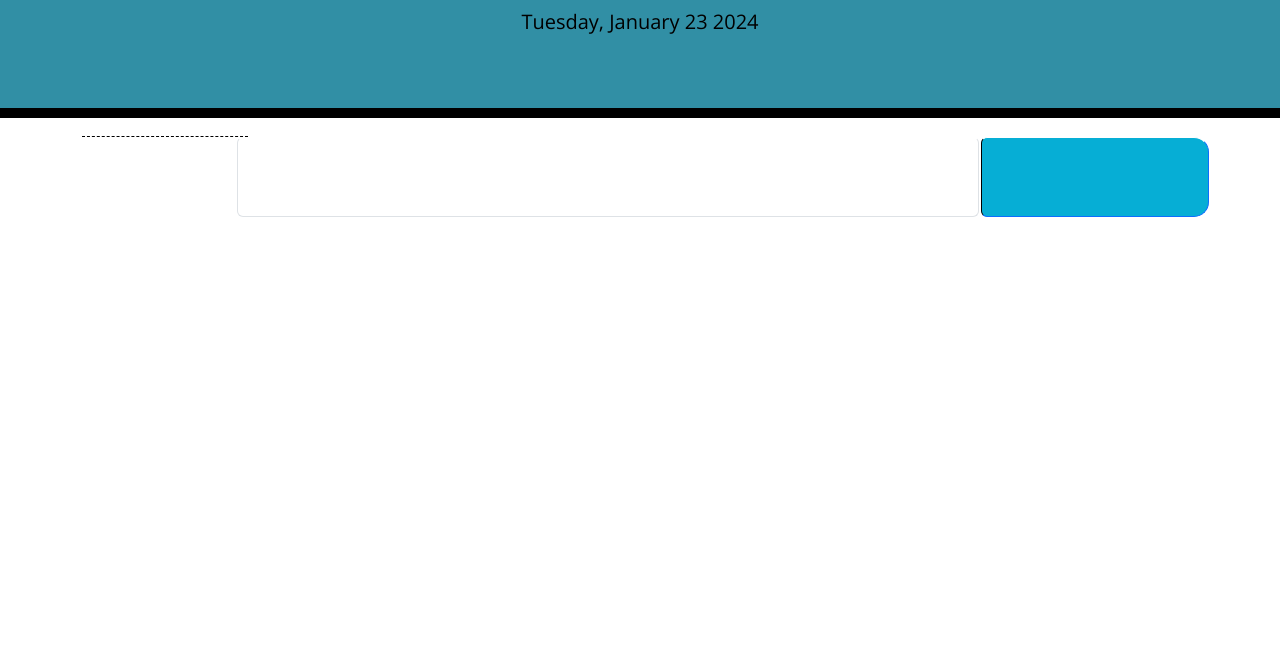
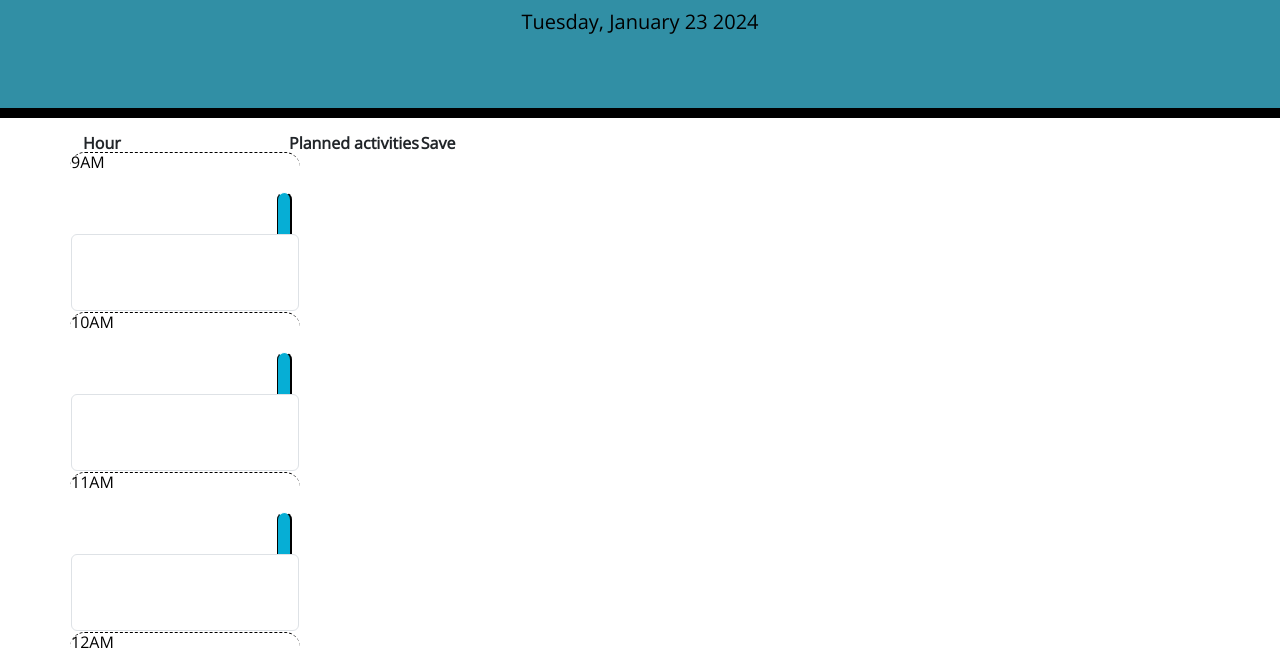
Before and after one commit to GabiDragh/Work-Day-Scheduler, a plain HTML site: page index.html in a window 1280 px wide. Shown: the part 169-819 px from the top of the page. Drawn offline with nearby package versions, Linux system fonts and the light colour scheme.

Commit message:
Partially working. On track for something but not finished

```diff
--- a/assets/js/script.js
+++ b/assets/js/script.js
@@ -1,17 +1,19 @@
 //Target HTML files
-var displayDate = document.querySelector('#currentDay');
-// var timeBlock = document.querySelector("#timeblock");
-var plannerContainer = document.querySelector('.container');
-var hours = document.querySelector('#hourId');
+// var displayDate = document.querySelector('#currentDay');
+// // var timeBlock = document.querySelector("#timeblock");
+// var plannerContainer = document.querySelector('.container');
+// var hours = document.querySelector('#hourId');
+// var rowBlock = document.querySelector('.row-block');
+// var tableBody = document.querySelector('.table-body');
 
-
-
+$(document).ready(function () {
   //Function to display the date at the top of the planner, under the planner description
-function updateHeaderDate () {
+  function updateHeaderDate() {
     //Day.js used to format the current date
-    var headerDate = dayjs().format('dddd, MMMM D YYYY');
+    var headerDate = dayjs().format("dddd, MMMM D YYYY");
+    console.log(headerDate);
     //Display the date in the html element
-    displayDate.innerText = headerDate;
+    $("#currentDay").text(headerDate);
   }
   //Call function
   updateHeaderDate();
@@ -20,6 +22,15 @@ updateHeaderDate();
 
   //  function createPlanner() {
 
+  // for (var i = 1; i <= 9; i++) {
+  //     var rows = [i];
+  //     console.log(i);
+  //     rows.addClass('row-block');
+  //     rows.text([i]);
+  //     console.log(rows);
+  // tableBody.append(rows);
+
+  // }
   //    //Create time blocks table
   //    //1. Create table div in HTML
   //    var table = $('<table>');
@@ -28,26 +39,31 @@ updateHeaderDate();
   //    //3. Append to container
   //    plannerContainer.append('table');
   // //    console.log(plannerContainer + 'Hello');
-$(document).ready(function(){
-    var times = [
-                '9AM',
-                '10AM',
-                '11AM',
-                '12AM',
-                '13PM',
-                '14PM',
-                '15PM',
-                '16PM',
-                '17PM',
-];
+  // $(document).ready(function(){
+  //     var times = [
+  //                 '9AM',
+  //                 '10AM',
+  //                 '11AM',
+  //                 '12AM',
+  //                 '13PM',
+  //                 '14PM',
+  //                 '15PM',
+  //                 '16PM',
+  //                 '17PM',
+  // ];
 
-for (var i = 0; i < times.length; i++) {
+  // for (var i = 0; i < times.length; i++) {
 
-    var hourSlot = hours.text(times[i]);
-    console.log(hourSlot);
+  //     var hourSlot = $('div');
+  //     hourSlot.addClass('hour');
+  //     hourSlot.attr('data-hour', times[i]);
+  //     hourSlot.text(times[i]);
+  //     console.log(hourSlot);
+  //     hours.append(hourSlot);
+  //     console.log(hourSlot);
 
-}
-})
+  // }
+  // })
   // //Create table section in html
   // var tableRow = $('<div>');
   // //Add content to match css file attributes
@@ -57,11 +73,86 @@ for (var i = 0; i < times.length; i++) {
   // $('.row').append(tableRow);
   // console.log(tableRow);
 
-
   // create columns inside each row
   //assign each first column with an hour
   //assign each second column with day.js formatting for time passing and form for text input
   //assign last column with save button and a hover effect. After button is pressed, data gets stored in local storage (create array var for that!!!)
   // }
+    function timeSlots() {
+      // createPlanner();
+      var times = [
+        "9AM",
+        "10AM",
+        "11AM",
+        "12AM",
+        "13PM",
+        "14PM",
+        "15PM",
+        "16PM",
+        "17PM",
+      ];
 
-// createPlanner();
+      for (i = 0; i < times.length; i++) {
+        var eachRow = times[i];
+        console.log(eachRow);
+
+        //1 Create table elements
+        var newRow = $("<tr>");
+        var hourSlot = $("<td>");
+        var timeBlocks = $("<td>");
+        var saveButtonSlot = $("<td>");
+
+        // newRow.addClass("row");
+
+        hourSlot.addClass("time-block row hour");
+        hourSlot.attr("data-time");
+        hourSlot.text(eachRow);
+
+        timeBlocks.addClass("time-block row");
+
+        var plannedInput = $("<input>");
+        plannedInput.addClass("form-control");
+        var saveButton = $("<button>");
+        saveButton.addClass("time-block row saveBtn");
+
+        saveButtonSlot.append(saveButton);
+        timeBlocks.append(plannedInput);
+        newRow.append(hourSlot, timeBlocks, saveButtonSlot);
+        $("tbody").append(newRow);
+      }
+      timeblockView();
+      saveProject();
+    }
+
+    timeSlots();
+
+  //create planned activity
+
+  //variable = time
+  //if statement - present, past, future
+  function timeblockView() {
+     var timeBlocks = $(".row");
+     var currentTime = dayjs().format("HHA");
+     console.log(currentTime);
+     timeBlocks.attr("data-hour", currentTime);
+    // timeBlocks.each(function (idex, elem) {
+    //     console.log({idex, elem});
+    //     var elemHour = Number.parseInt($(this).attr("data-hour"));
+    //     console.log(this);
+    //     console.log(elemHour);
+
+      var elemHour = Number.parseInt($(eachRow).attr("data-time"));
+     console.log(elemHour);
+
+     if (currentTime.hour() > elemHour) { //comparing apples with apples|!!!
+        timeBlocks.addClass("past");
+      } else if (currentTime.hour() == elemHour) {
+        timeBlocks.addClass("present");
+      } else {
+        timeBlocks.addClass("future");
+      }
+    };
+
+    timeblockView();
+
+  });
--- a/index.html
+++ b/index.html
@@ -1,25 +1,15 @@
 <!DOCTYPE html>
 <html lang="en-gb">
+
 <head>
   <meta charset="UTF-8" />
   <meta name="viewport" content="width=device-width, initial-scale=1.0" />
   <meta http-equiv="X-UA-Compatible" content="ie=edge" />
-    <link
-      href="https://cdn.jsdelivr.net/npm/bootstrap@5.3.0-alpha3/dist/css/bootstrap.min.css"
-      rel="stylesheet"
-      integrity="sha384-KK94CHFLLe+nY2dmCWGMq91rCGa5gtU4mk92HdvYe+M/SXH301p5ILy+dN9+nJOZ"
-      crossorigin="anonymous"
-      />
-    <link
-      rel="stylesheet"
-      href="https://use.fontawesome.com/releases/v5.8.1/css/all.css"
-      integrity="sha384-50oBUHEmvpQ+1lW4y57PTFmhCaXp0ML5d60M1M7uH2+nqUivzIebhndOJK28anvf"
-      crossorigin="anonymous"
-    />
-    <link
-      href="https://fonts.googleapis.com/css?family=Open+Sans&display=swap"
-      rel="stylesheet"
-    />
+  <link href="https://cdn.jsdelivr.net/npm/bootstrap@5.3.0-alpha3/dist/css/bootstrap.min.css" rel="stylesheet"
+    integrity="sha384-KK94CHFLLe+nY2dmCWGMq91rCGa5gtU4mk92HdvYe+M/SXH301p5ILy+dN9+nJOZ" crossorigin="anonymous" />
+  <link rel="stylesheet" href="https://use.fontawesome.com/releases/v5.8.1/css/all.css"
+    integrity="sha384-50oBUHEmvpQ+1lW4y57PTFmhCaXp0ML5d60M1M7uH2+nqUivzIebhndOJK28anvf" crossorigin="anonymous" />
+  <link href="https://fonts.googleapis.com/css?family=Open+Sans&display=swap" rel="stylesheet" />
   <link rel="stylesheet" href="./assets/css/style.css" />
   <title>Work Day Scheduler</title>
 </head>
@@ -32,21 +22,17 @@
   </header>
   <div class="container">
     <!-- Timeblocks go here -->
-        <table class="time-block mt-3">
+    <table class="timetable mt-3">
       <thead>
         <tr>
-              <th scope="col" class="col-md-2"></th>
-              <th scope="col" class="col-md-9"></th>
-              <th scope="col" class="col-md-1"></th>
+          <th scope="col">Hour</th>
+          <th scope="col">Planned activities</th>
+          <th scope="col">Save</th>
         </tr>
       </thead>
-          <tbody>
-            <tr>
-              <td scope="row" id="hourId" class="hour"></td>
-              <td><input class="form-control row" id="input" type="text"></td>
-              <td><input class="btn btn-primary saveBtn row">
-              </td>
-            </tr>
+      <tbody class="mg-4">
+
+
       </tbody>
     </table>
   </div>
@@ -58,4 +44,5 @@
   <script src="./assets/js/script.js"></script>
 
 </body>
+
 </html>
```
Lines whose indentation alone changed are shown as unchanged.
